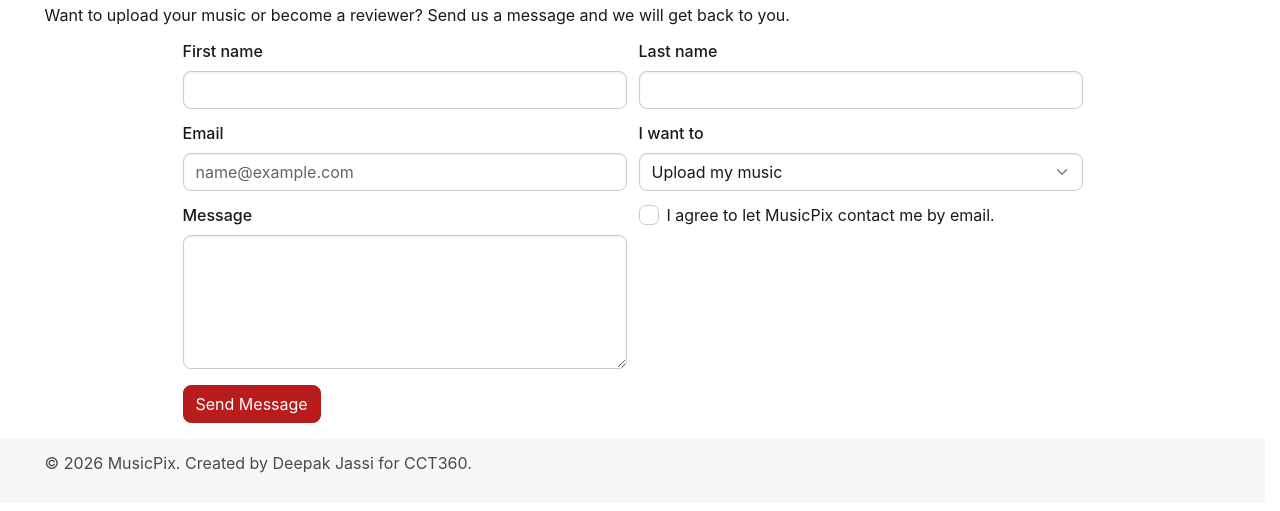
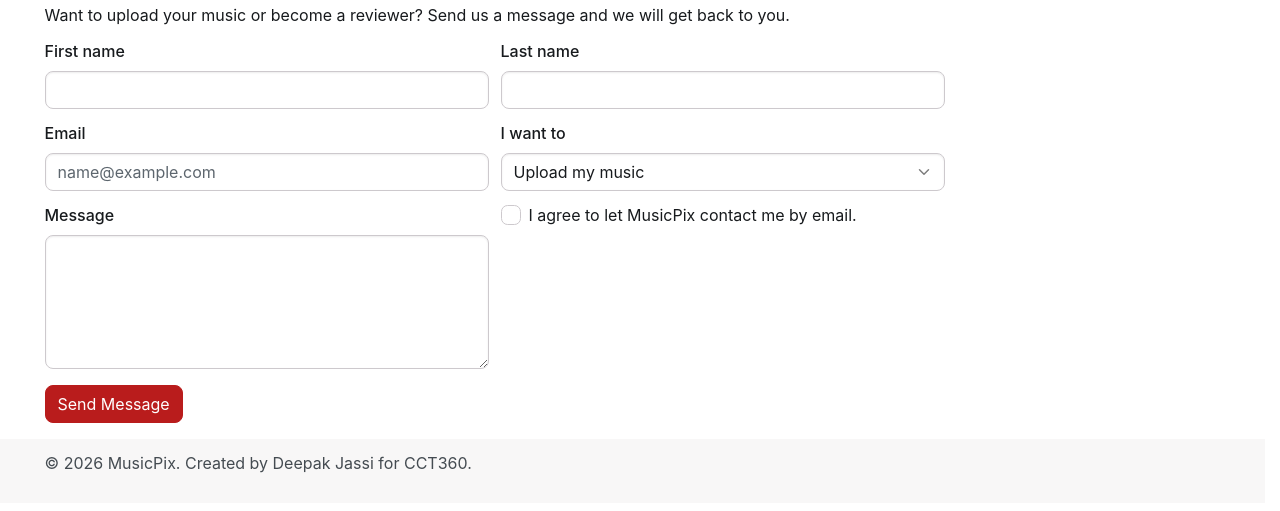
Before and after one commit to deepakjassi12/lab6, a plain HTML site: page contact.html in a window 1280 px wide. Shown: the part 119-630 px from the top of the page. Drawn offline with Linux system fonts and the light colour scheme.

Commit message:
Version 6.5 fix contact page form

```diff
--- a/contact.html
+++ b/contact.html
@@ -41,7 +41,7 @@
     <h1>Contact MusicPix</h1>
     <p class="mb-4">Want to upload your music or become a reviewer? Send us a message and we will get back to you.</p>
 
-    <form style="max-width: 900px" class="mx-auto" action="#">
+  <form style="max-width: 900px" action="#">
       <div class="row g-4">
         <div class="md:col-6">
           <div class="form-field">
```
